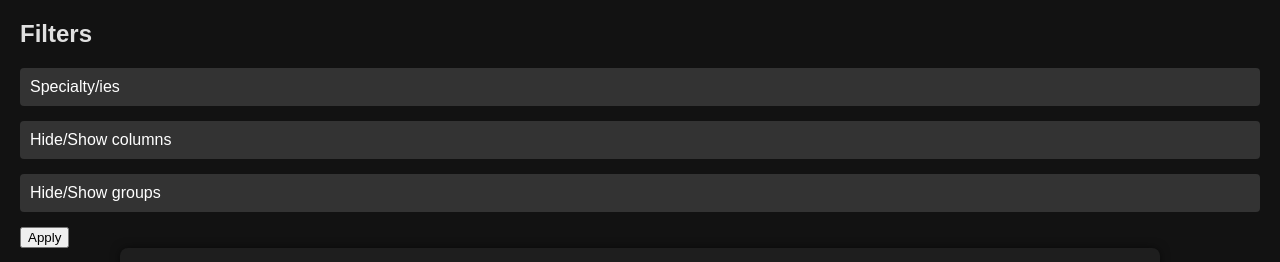
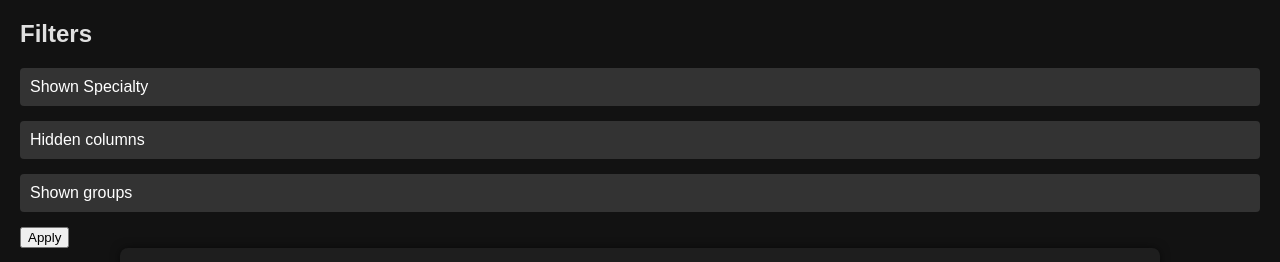
Before and after one commit to nikevelik/fmi-electives, a plain HTML site: page app/index.html in a window 1280 px wide. Shown: the top 262 px of the page. Drawn offline with Linux system fonts and the light colour scheme.

Commit message:
fix labels and add link

```diff
--- a/app/index.html
+++ b/app/index.html
@@ -18,7 +18,7 @@
     <h2>Filters</h2>
 
     <div class="accordion">
-        <button class="accordion-header">Specialty/ies</button>
+        <button class="accordion-header">Shown Specialty</button>
         <div class="accordion-content">
             <label>
                 <input type="checkbox" name="specialty" value="si" checked>
@@ -56,7 +56,7 @@
     </div>
 
     <div class="accordion">
-        <button class="accordion-header">Hide/Show columns</button>
+        <button class="accordion-header">Hidden columns</button>
         <div class="accordion-content">
             <label>
                 <input type="checkbox" name="column" value="name" checked>
@@ -86,7 +86,7 @@
     </div>
 
     <div class="accordion">
-        <button class="accordion-header">Hide/Show groups</button>
+        <button class="accordion-header">Shown groups</button>
         <div class="accordion-content">
             <label>
                 <input checked type="checkbox" name="group" value="Др.">
```
Also changed, not shown: index.html (+2 -0 lines).
